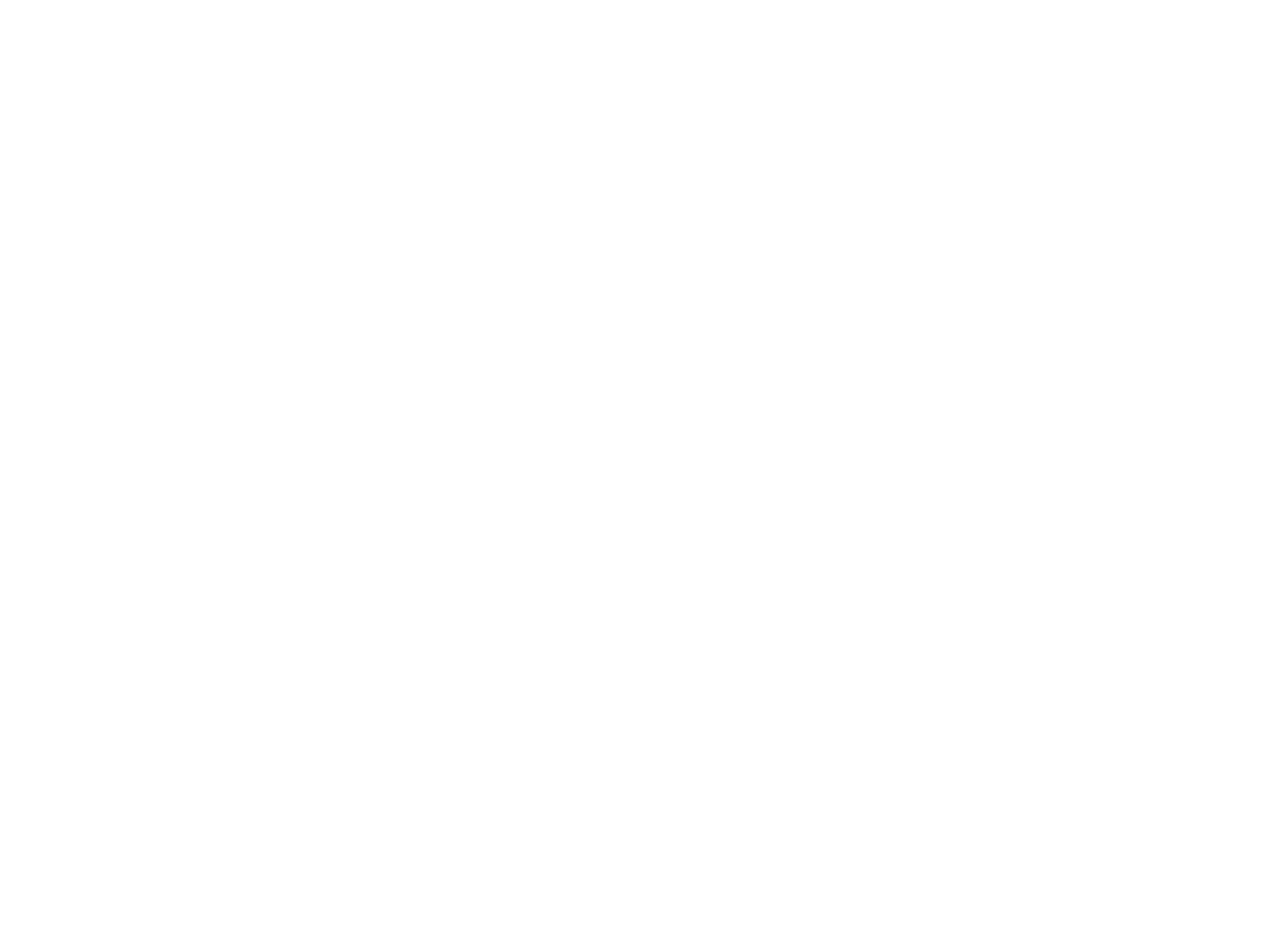
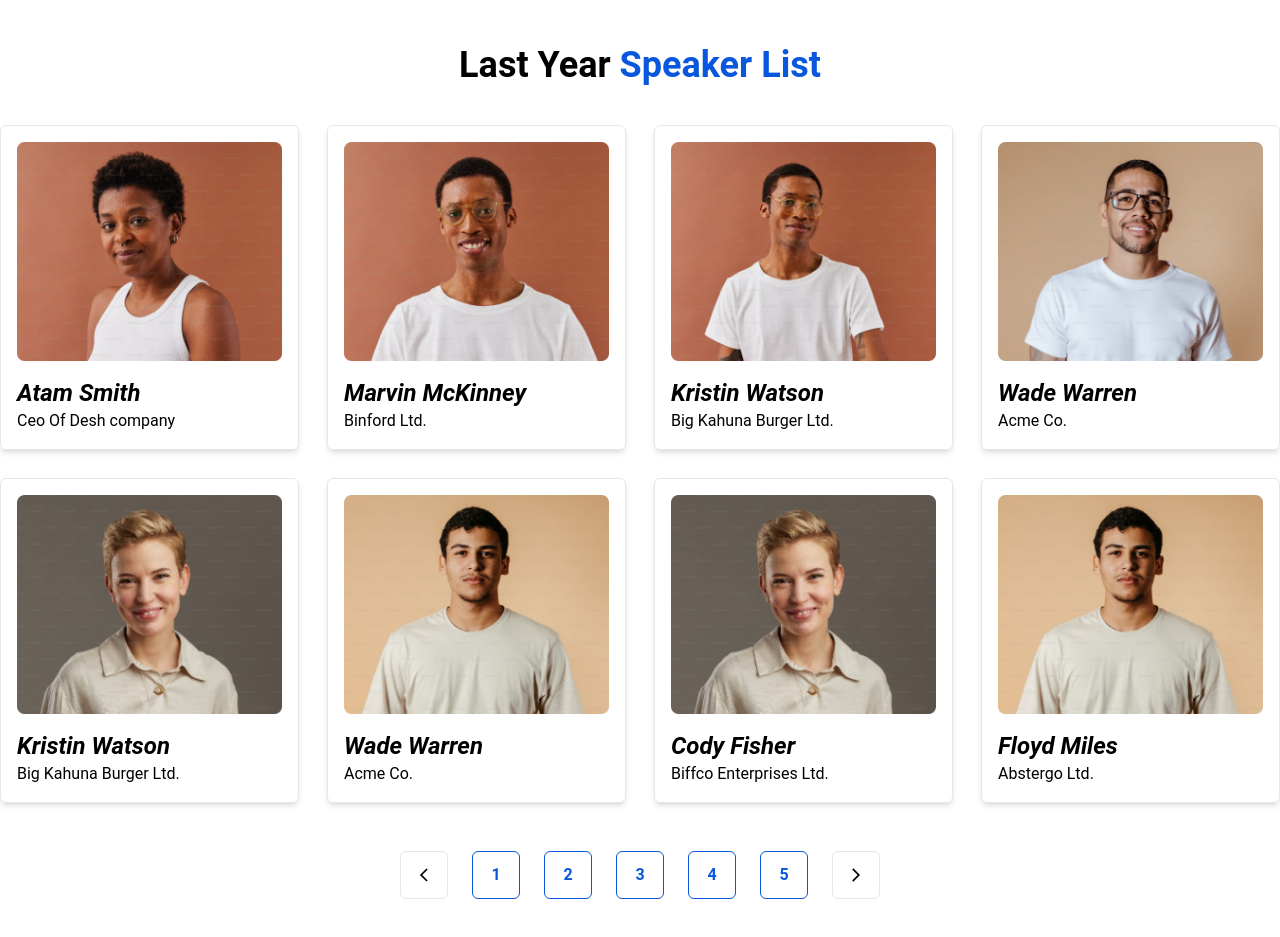
Before and after one commit to pothikit/fcmd, a React (Vite) app: page / in a window 1280 px wide. Shown: the part 2840-3777 px from the top of the page. Before the commit the page ends 2813 px from the top, so only its background shows below. Built offline with nearby package versions, Linux system fonts and the light colour scheme.

Commit message:
speakers section completed

```diff
--- a/public/database.json
+++ b/public/database.json
@@ -157,49 +157,49 @@
         {
             "id": 1,
             "speakesName": "Atam Smith",
-            "logo": "../../assets/speakers/speaker (1).png",
+            "speake_img": "../../assets/speakers/speaker (1).png",
             "designation": "Ceo Of Desh company"
         },
         {
             "id": 2,
             "speakesName": "Marvin McKinney",
-            "logo": "../../assets/speakers/speaker (2).png",
+            "speake_img": "../../assets/speakers/speaker (2).png",
             "designation": "Binford Ltd."
         },
         {
             "id": 3,
             "speakesName": "Kristin Watson",
-            "logo": "../../assets/speakers/speaker (3).png",
+            "speake_img": "../../assets/speakers/speaker (3).png",
             "designation": "Big Kahuna Burger Ltd."
         },
         {
             "id": 4,
             "speakesName": "Wade Warren",
-            "logo": "../../assets/speakers/speaker (4).png",
+            "speake_img": "../../assets/speakers/speaker (4).png",
             "designation": "Acme Co."
         },
         {
             "id": 5,
             "speakesName": "Kristin Watson",
-            "logo": "../../assets/speakers/speaker (5).png",
+            "speake_img": "../../assets/speakers/speaker (5).png",
             "designation": "Big Kahuna Burger Ltd."
         },
         {
             "id": 6,
             "speakesName": "Wade Warren",
-            "logo": "../../assets/speakers/speaker (6).png",
+            "speake_img": "../../assets/speakers/speaker (6).png",
             "designation": "Acme Co."
         },
         {
             "id": 7,
             "speakesName": "Cody Fisher",
-            "logo": "../../assets/speakers/speaker (7).png",
+            "speake_img": "../../assets/speakers/speaker (7).png",
             "designation": "Biffco Enterprises Ltd."
         },
         {
             "id": 8,
             "speakesName": "Floyd Miles",
-            "logo": "../../assets/speakers/speaker (8).png",
+            "speake_img": "../../assets/speakers/speaker (8).png",
             "designation": "Abstergo Ltd."
         }
     ]
--- a/src/pages/homePage/Home.jsx
+++ b/src/pages/homePage/Home.jsx
@@ -3,6 +3,7 @@ import Banner from './banner/Banner'
 import Activities from './lastActivies/Activities'
 import MyHelmet from '../../shared/navbar/MyHelmet'
 import SponsorList from './sponsorList/SponsorList'
+import Speakers from './speakers/Speakers'
 
 function Home() {
     return (
@@ -12,6 +13,7 @@ function Home() {
                 <Banner></Banner>
                 <Activities></Activities>
                 <SponsorList></SponsorList>
+                <Speakers></Speakers>
             </main>
         </>
     )
--- a/src/pages/homePage/speakers/Speakers.jsx
+++ b/src/pages/homePage/speakers/Speakers.jsx
@@ -1,13 +1,43 @@
 import React from 'react'
 import PageTitle from '../../../components/pageTitle/Pagetitle'
+import { useQuery } from '@tanstack/react-query'
+import axios from 'axios'
+import { MdOutlineArrowBackIos } from "react-icons/md";
+import { MdOutlineArrowForwardIos } from "react-icons/md";
 
 function Speakers() {
+    const { data: speaker } = useQuery({
+        queryKey: ["speaker"],
+        queryFn: () => axios.get('database.json')
+            .then(data => {
+                return data.data.speakers
+            })
+    })
     return (
-        <section>
+        <section className='my-20'>
             <div className="container mx-auto">
-                <PageTitle pageTitle="Last Year" coloredTittle="Speaker List"></PageTitle>
-                <div>
-
+                <PageTitle pageTitle="Last Year" coloredTittle="Speaker List" styles="text-center py-10"></PageTitle>
+                <div className='grid grid-cols-2 lg:grid-cols-4 gap-2 sm:gap-7'>
+                    {
+                        speaker?.map((speaker, idx) => (
+                            <div key={idx} className='p-1 sm:p-2 lg:p-4 shadow-md rounded-md space-y-4 border'>
+                                <img src={speaker?.speake_img} alt={speaker?.speakesName} />
+                                <div>
+                                    <h4 className='italic text-sm sm:text-base font-bold md:text-2xl'>{speaker?.speakesName}</h4>
+                                    <h4 className='text-sm md:text-base'>{speaker?.designation}</h4>
+                                </div>
+                            </div>
+                        ))
+                    }
+                </div>
+                <div className='flex justify-center gap-2 md:gap-6 items-center mt-12'>
+                    <button className='border size-12 flex items-center justify-center rounded-md'><MdOutlineArrowBackIos /></button>
+                    <button className='border duration-200 size-12 flex items-center text-primary justify-center hover:bg-primary hover:text-white md:font-bold rounded-md border-primary'>1</button>
+                    <button className='border duration-200 size-12 flex items-center text-primary justify-center hover:bg-primary hover:text-white md:font-bold rounded-md border-primary'>2</button>
+                    <button className='border duration-200 size-12 flex items-center text-primary justify-center hover:bg-primary hover:text-white md:font-bold rounded-md border-primary'>3</button>
+                    <button className='border duration-200 size-12 flex items-center text-primary justify-center hover:bg-primary hover:text-white md:font-bold rounded-md border-primary'>4</button>
+                    <button className='border duration-200 size-12 flex items-center text-primary justify-center hover:bg-primary hover:text-white md:font-bold rounded-md border-primary'>5</button>
+                    <button className='border size-12 flex items-center justify-center rounded-md'><MdOutlineArrowForwardIos /></button>
                 </div>
             </div>
         </section>
--- a/src/pages/homePage/sponsorList/SponsorList.jsx
+++ b/src/pages/homePage/sponsorList/SponsorList.jsx
@@ -16,7 +16,7 @@ const SponsorList = () => {
     return (
         <section className='py-20'>
             <div className="container mx-auto">
-                <PageTitle pageTitle="Last Year" styles="text-center my-16" coloredTittle="Sponsor List"></PageTitle>
+                <PageTitle pageTitle="Last Year" styles="text-center my-10" coloredTittle="Sponsor List"></PageTitle>
                 <div className='grid grid-cols-3 lg:grid-cols-5 gap-4 lg:gap-6'>
                     {
                         sponsors?.slice(0, 15).map((sponsor, idx) => (
```
